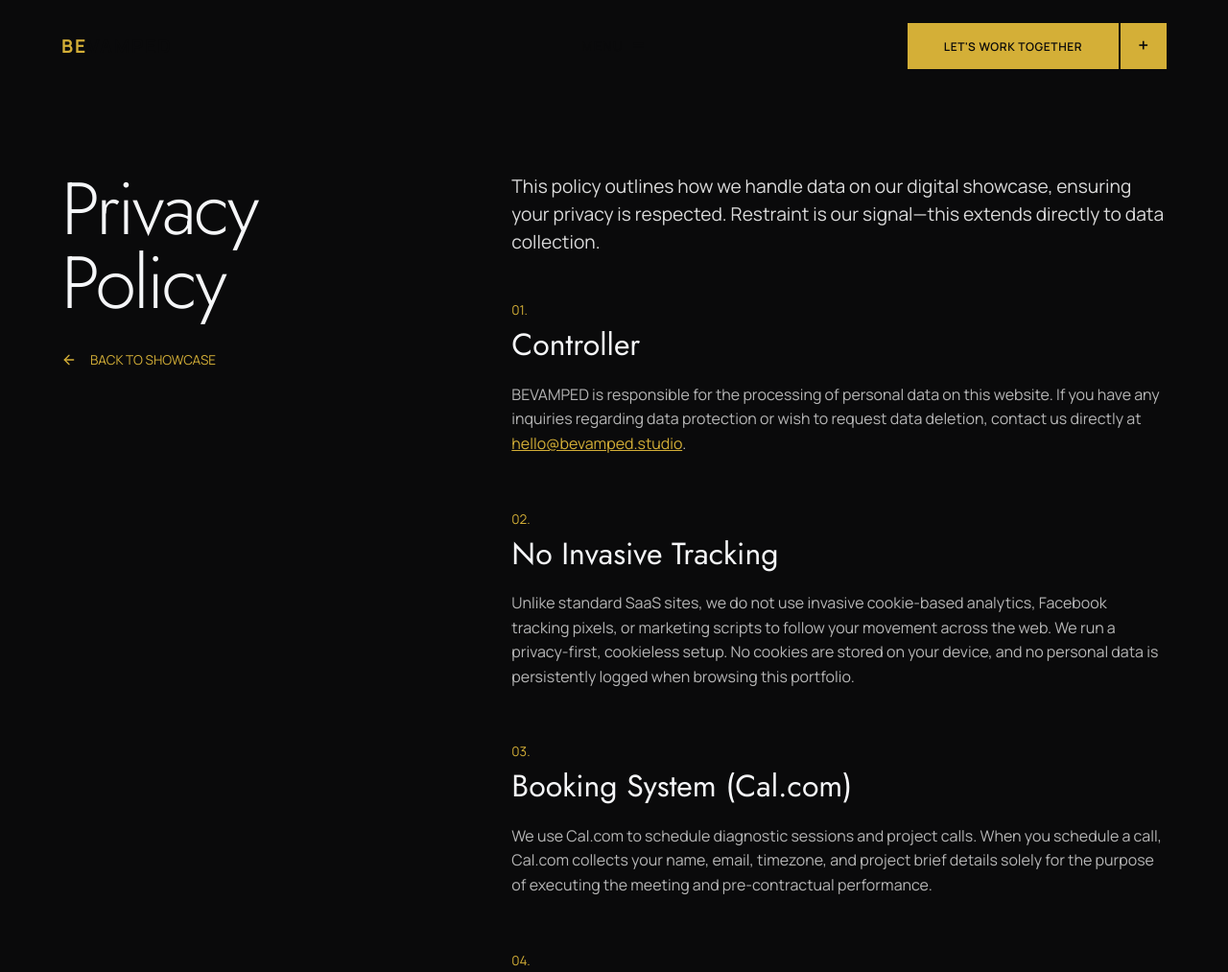
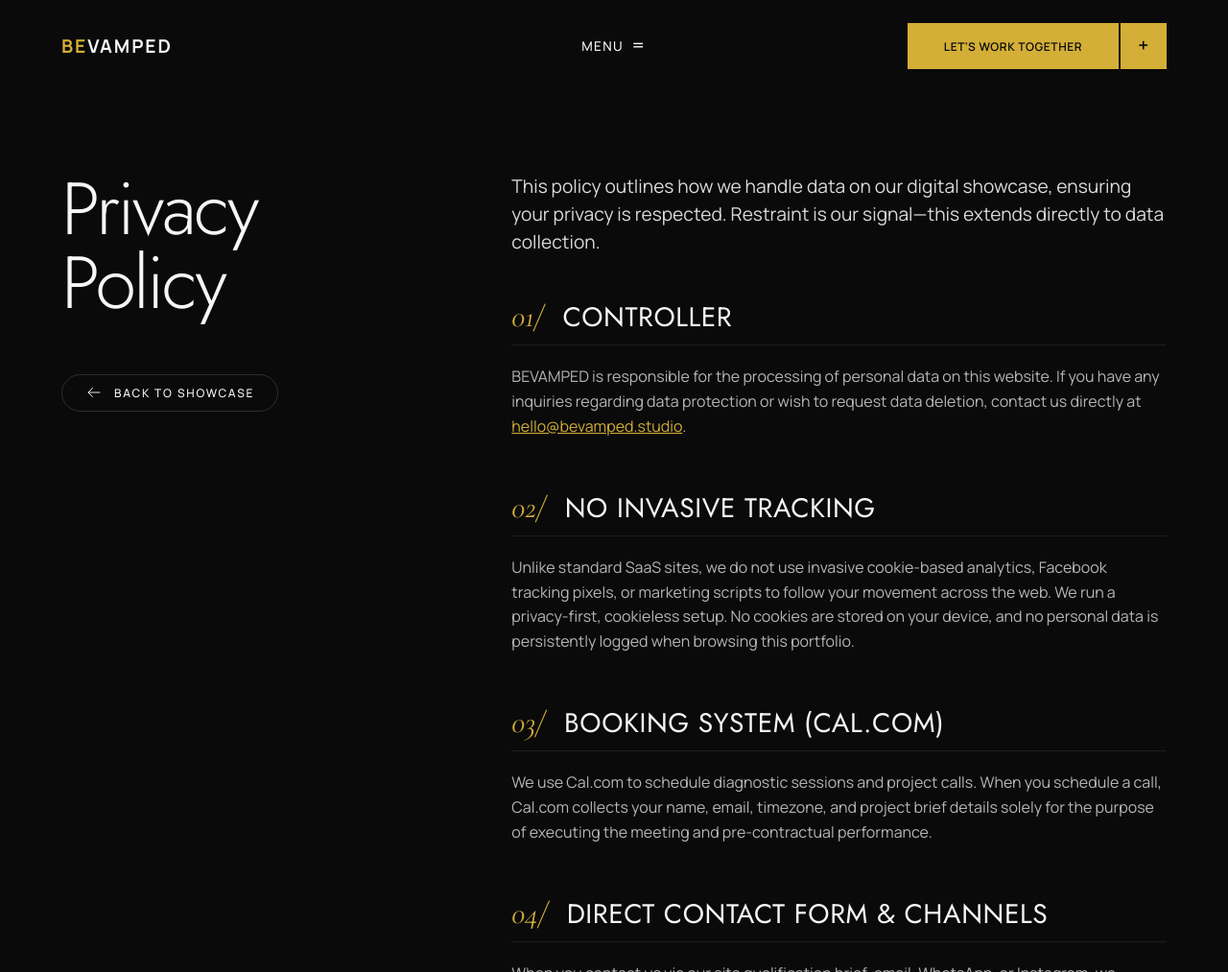
Before and after one commit to Kingdaddy007/NEW-BEVAMPED, a website built with Vite: page privacy.html in a window 1280 px wide. Shown: the top 1013 px of the page at 96% size. Built offline with nearby package versions, Linux system fonts and the light colour scheme.

Commit message:
design: enhance legal page navigation logo visibility, numbering style, and back button layout

```diff
--- a/privacy.html
+++ b/privacy.html
@@ -88,7 +88,7 @@
     </div>
 
     <!-- Navigation -->
-    <nav class="inquiry-nav">
+    <nav class="inquiry-nav dark-nav">
       <div class="nav-left">
         <a href="/" class="nav-logo flip-container transition-link">
           <div class="flipper">
@@ -127,7 +127,10 @@
         <div class="legal-title-col">
           <h1 class="legal-page-title">Privacy Policy</h1>
           <a href="/" class="btn-back-home transition-link">
-            <svg width="16" height="16" viewBox="0 0 24 24" fill="none" stroke="currentColor" stroke-width="2" stroke-linecap="round" stroke-linejoin="round" style="vertical-align: middle; margin-right: 6px;"><line x1="19" y1="12" x2="5" y2="12"></line><polyline points="12,19 5,12 12,5"></polyline></svg>
+            <svg class="btn-back-arrow" width="18" height="18" viewBox="0 0 24 24" fill="none">
+              <line x1="20" y1="12" x2="4" y2="12" stroke="currentColor" stroke-width="1.25" stroke-linecap="round"/>
+              <polyline points="10,6 4,12 10,18" stroke="currentColor" stroke-width="1.25" stroke-linecap="round" stroke-linejoin="round"/>
+            </svg>
             Back to Showcase
           </a>
         </div>
@@ -137,48 +140,60 @@
           <p class="legal-intro">This policy outlines how we handle data on our digital showcase, ensuring your privacy is respected. Restraint is our signal—this extends directly to data collection.</p>
 
           <div class="legal-section-block">
-            <span class="legal-section-num">01.</span>
+            <div class="legal-section-header">
+              <span class="legal-section-num">01/</span>
               <h2 class="legal-section-heading">Controller</h2>
+            </div>
             <div class="legal-section-body">
               <p>BEVAMPED is responsible for the processing of personal data on this website. If you have any inquiries regarding data protection or wish to request data deletion, contact us directly at <a href="mailto:hello@bevamped.studio" style="color: var(--vamped-gold);">hello@bevamped.studio</a>.</p>
             </div>
           </div>
 
           <div class="legal-section-block">
-            <span class="legal-section-num">02.</span>
+            <div class="legal-section-header">
+              <span class="legal-section-num">02/</span>
               <h2 class="legal-section-heading">No Invasive Tracking</h2>
+            </div>
             <div class="legal-section-body">
               <p>Unlike standard SaaS sites, we do not use invasive cookie-based analytics, Facebook tracking pixels, or marketing scripts to follow your movement across the web. We run a privacy-first, cookieless setup. No cookies are stored on your device, and no personal data is persistently logged when browsing this portfolio.</p>
             </div>
           </div>
 
           <div class="legal-section-block">
-            <span class="legal-section-num">03.</span>
+            <div class="legal-section-header">
+              <span class="legal-section-num">03/</span>
               <h2 class="legal-section-heading">Booking System (Cal.com)</h2>
+            </div>
             <div class="legal-section-body">
               <p>We use Cal.com to schedule diagnostic sessions and project calls. When you schedule a call, Cal.com collects your name, email, timezone, and project brief details solely for the purpose of executing the meeting and pre-contractual performance.</p>
             </div>
           </div>
 
           <div class="legal-section-block">
-            <span class="legal-section-num">04.</span>
+            <div class="legal-section-header">
+              <span class="legal-section-num">04/</span>
               <h2 class="legal-section-heading">Direct Contact Form & Channels</h2>
+            </div>
             <div class="legal-section-body">
               <p>When you contact us via our site qualification brief, email, WhatsApp, or Instagram, we collect the details you voluntarily provide (name, contact handles, budget range, and project brief). This data is processed strictly to review your project scope and coordinate slots in our calendar.</p>
             </div>
           </div>
 
           <div class="legal-section-block">
-            <span class="legal-section-num">05.</span>
+            <div class="legal-section-header">
+              <span class="legal-section-num">05/</span>
               <h2 class="legal-section-heading">Hosting (Vercel)</h2>
+            </div>
             <div class="legal-section-body">
               <p>Our website is hosted on Vercel. Vercel automatically generates server logs that include IP addresses, browser types, and access timestamps to ensure the security, integrity, and performance of our infrastructure.</p>
             </div>
           </div>
 
           <div class="legal-section-block">
-            <span class="legal-section-num">06.</span>
+            <div class="legal-section-header">
+              <span class="legal-section-num">06/</span>
               <h2 class="legal-section-heading">Your Data Rights</h2>
+            </div>
             <div class="legal-section-body">
               <p>Under global data protection laws (including GDPR), you retain the right to:
               <ul>
--- a/src/inquiry.css
+++ b/src/inquiry.css
@@ -1910,17 +1910,34 @@ body.inquiry-page {
 .btn-back-home {
   display: inline-flex;
   align-items: center;
-  gap: 0.5rem;
-  font-family: var(--vamped-mono);
-  font-size: 0.85rem;
+  gap: 0.75rem;
+  font-family: var(--vamped-sans);
+  font-size: 0.75rem;
+  font-weight: 500;
   text-transform: uppercase;
+  letter-spacing: 0.15em;
+  color: var(--vamped-ivory);
+  text-decoration: none;
+  padding: 0.6rem 1.5rem;
+  border: 1px solid rgba(255, 255, 255, 0.15);
+  border-radius: 100px;
+  transition: all 0.4s cubic-bezier(0.16, 1, 0.3, 1);
+  margin-top: 1.5rem;
+}
+
+.btn-back-home:hover {
+  border-color: var(--vamped-gold);
   color: var(--vamped-gold);
-  text-decoration: none;
-  transition: opacity 0.3s;
-}
-
-.btn-back-home:hover {
-  opacity: 0.8;
+  background-color: rgba(212, 175, 55, 0.05);
+}
+
+.btn-back-home svg {
+  transition: transform 0.4s cubic-bezier(0.16, 1, 0.3, 1);
+  stroke: currentColor;
+}
+
+.btn-back-home:hover svg {
+  transform: translateX(-4px);
 }
 
 .legal-text-col {
@@ -1939,21 +1956,52 @@ body.inquiry-page {
   margin-bottom: 3.5rem;
 }
 
+.legal-section-header {
+  display: flex;
+  align-items: baseline;
+  gap: 1.25rem;
+  margin-bottom: 1.25rem;
+  border-bottom: 1px solid rgba(255, 255, 255, 0.08);
+  padding-bottom: 0.75rem;
+}
+
 .legal-section-num {
-  font-family: var(--vamped-mono);
-  font-size: 0.85rem;
+  font-family: var(--vamped-serif);
+  font-size: clamp(1.8rem, 2.5vw, 2.4rem);
+  font-style: italic;
+  font-weight: 300;
   color: var(--vamped-gold);
-  display: block;
-  margin-bottom: 0.5rem;
+  line-height: 1;
 }
 
 .legal-section-heading {
   font-family: var(--vamped-display);
-  font-size: clamp(1.5rem, 2.5vw, 2.2rem);
+  font-size: clamp(1.4rem, 2.2vw, 1.8rem);
   font-weight: 400;
-  line-height: 1.2;
-  color: var(--vamped-ivory);
-  margin-bottom: 1.25rem;
+  line-height: 1.1;
+  color: var(--vamped-ivory);
+  margin: 0;
+  text-transform: uppercase;
+  letter-spacing: 0.02em;
+}
+
+/* Dark Navbar for Legal/Dark Pages */
+.inquiry-nav.dark-nav {
+  color: var(--vamped-ivory); /* Light text/elements */
+}
+
+.inquiry-nav.dark-nav .brand-vamped {
+  color: var(--vamped-ivory) !important;
+}
+
+.inquiry-nav.dark-nav .btn-menu {
+  color: var(--vamped-ivory) !important;
+}
+
+.inquiry-nav.dark-nav.scrolled {
+  background-color: rgba(10, 10, 11, 0.85) !important; /* Gallery Obsidian background */
+  border: 1px solid rgba(255, 255, 255, 0.08) !important;
+  color: var(--vamped-ivory) !important;
 }
 
 .legal-section-body {
--- a/src/legal-page.ts
+++ b/src/legal-page.ts
@@ -148,9 +148,27 @@ function initMenuOverlay() {
   }
 }
 
+// 4. Lightweight Scroll Effect for Dark Navbar
+function initNavScroll() {
+  const nav = document.querySelector('.inquiry-nav');
+  if (!nav) return;
+
+  const handleScroll = () => {
+    if (window.scrollY > 50) {
+      nav.classList.add('scrolled');
+    } else {
+      nav.classList.remove('scrolled');
+    }
+  };
+
+  window.addEventListener('scroll', handleScroll, { passive: true });
+  handleScroll(); // Initial check
+}
+
 // Initialize Page Features
 document.addEventListener('DOMContentLoaded', () => {
   initShutterEntrance();
   initPageTransitions();
   initMenuOverlay();
+  initNavScroll();
 });
```
Also changed, not shown: legal.html (+21 -10 lines). Lines whose indentation alone changed are shown as unchanged.
